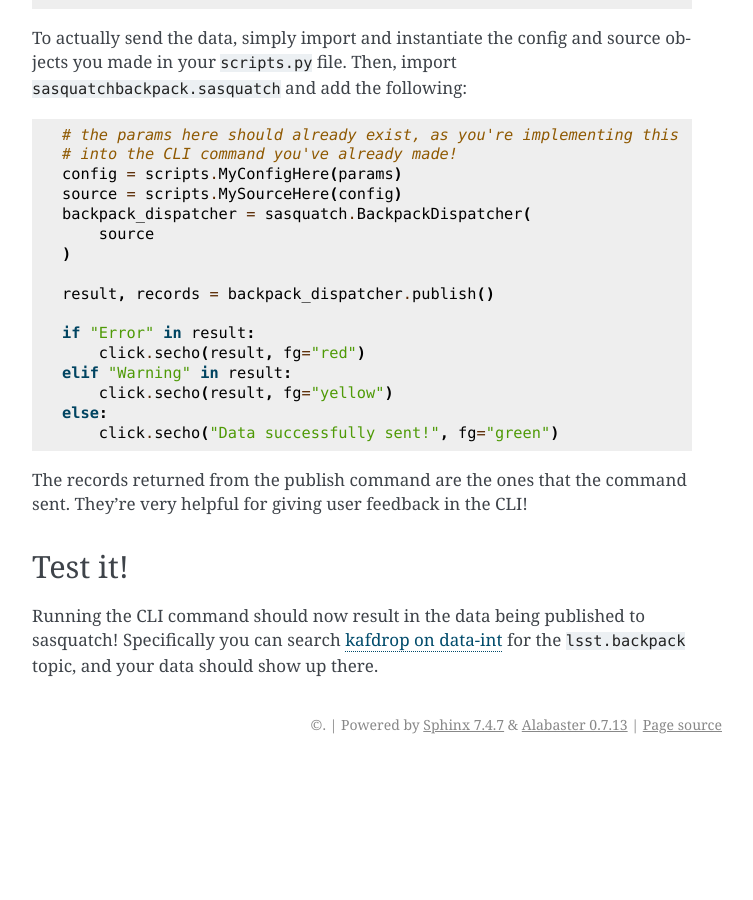
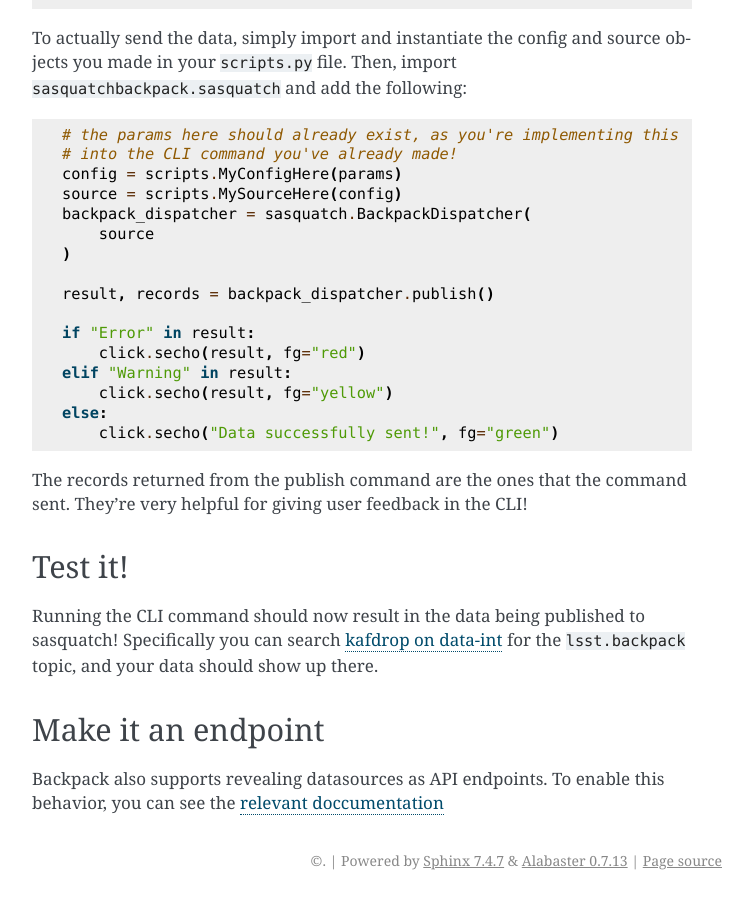
Before and after one commit to lsst-sqre/sasquatch-backpack, a Sphinx documentation site: the page built from docs/dev/add_datasources.rst, in a window 1280 px wide and 900 px high, scrolled down 6137 px. Shown: the whole window, without its empty margins (388-1141 px from the left). Built offline with Sphinx 7.4.7, drawn with Linux system fonts in a browser that asks for light colours; pages that are not in the unit, such as notebooks, are missing from menus; before the commit the page ends 6901 px from its top, so only the background shows below that.

Commit message:
Init endpoint docs

```diff
--- a/docs/dev/add_datasources.rst
+++ b/docs/dev/add_datasources.rst
@@ -269,5 +269,10 @@ They're very helpful for giving user feedback in the CLI!
 Test it!
 ========
 Running the CLI command should now result in the data being published to sasquatch!
-Specifically you can search `kafdrop on data-int <https://data-int.lsst.cloud/kafdrop/>`_
+Specifically you can search `kafdrop on data-int <https://data-int.lsst.cloud/kafdrop/>`__
 for the ``lsst.backpack`` topic, and your data should show up there.
+
+Make it an endpoint
+===================
+Backpack also supports revealing datasources as API endpoints.
+To enable this behavior, you can see the `relevant doccumentation <./add_endpoint.html>`__
```
Also changed, not shown: docs/dev/add_endpoint.rst (added, +15 -0 lines).
